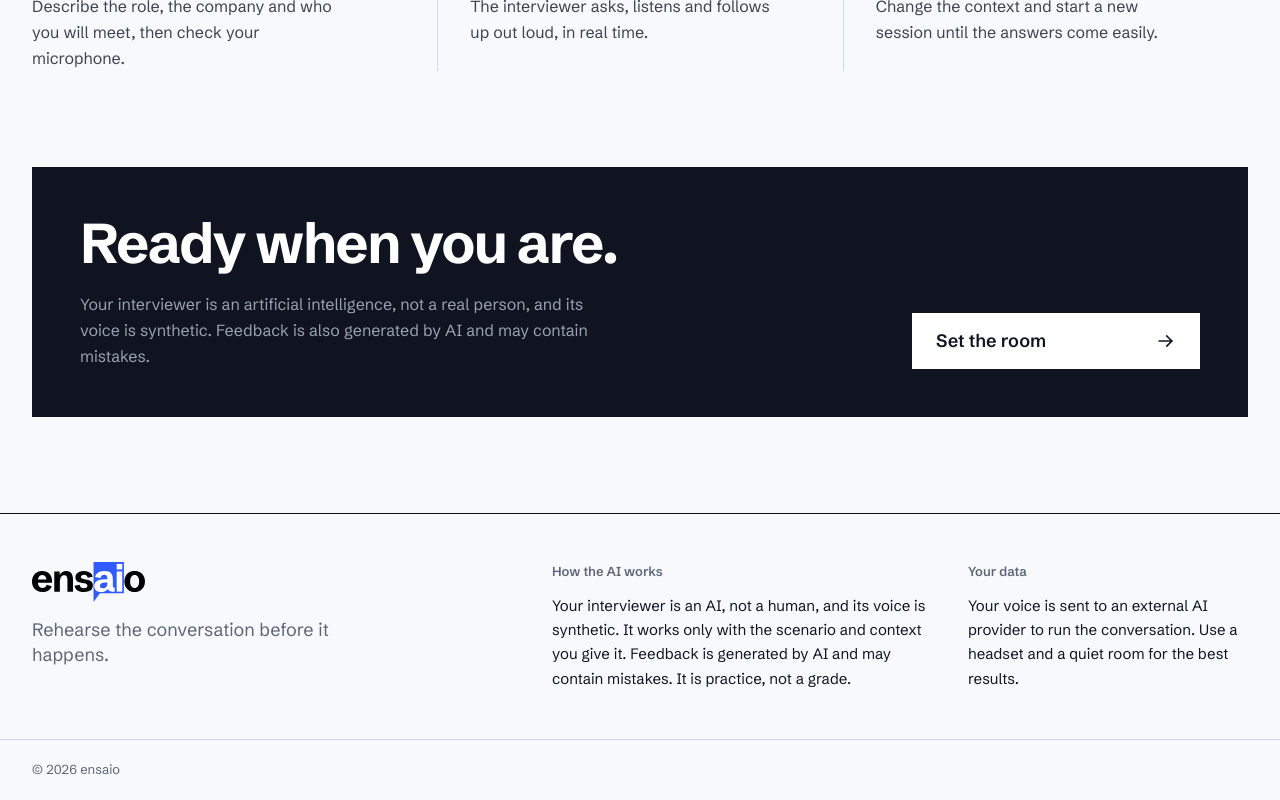
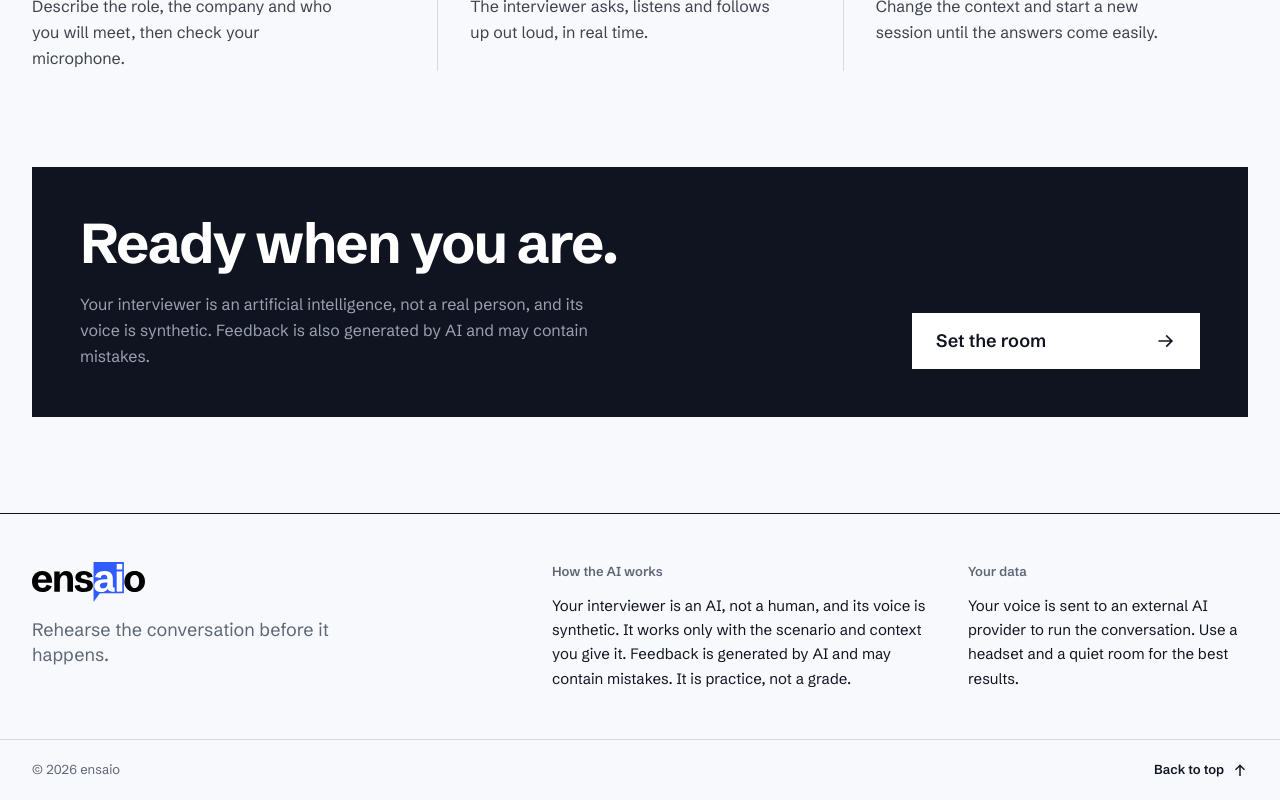
Before and after one commit to Professional-Design-Project/PDP, a Next.js app in the folder frontend/: page / in a window 1280 px wide. Shown: the part 1931-2731 px from the top of the page. Built offline with nearby package versions, Linux system fonts and the light colour scheme.

Commit message:
feat(frontend): add a back to top link to the footer

```diff
--- a/frontend/src/components/site-footer.tsx
+++ b/frontend/src/components/site-footer.tsx
@@ -1,4 +1,5 @@
 import Image from "next/image";
+import { ArrowRightIcon } from "@/components/icons";
 
 export function SiteFooter() {
   return (
@@ -30,8 +31,15 @@ export function SiteFooter() {
       </div>
 
       <div className="border-t border-line">
-        <div className="mx-auto max-w-7xl px-4 py-5 text-[13px] text-muted sm:px-8">
+        <div className="mx-auto flex max-w-7xl items-center justify-between px-4 py-5 text-[13px] text-muted sm:px-8">
           <p>© 2026 ensaio</p>
+          <a
+            href="#top"
+            className="group inline-flex items-center gap-2 font-semibold text-ink hover:text-cobalt focus-visible:outline-2 focus-visible:outline-offset-4 focus-visible:outline-cobalt"
+          >
+            Back to top
+            <ArrowRightIcon className="size-4 -rotate-90 transition-transform duration-300 ease-(--ease-soft) group-hover:-translate-y-0.5" />
+          </a>
         </div>
       </div>
     </footer>
```
